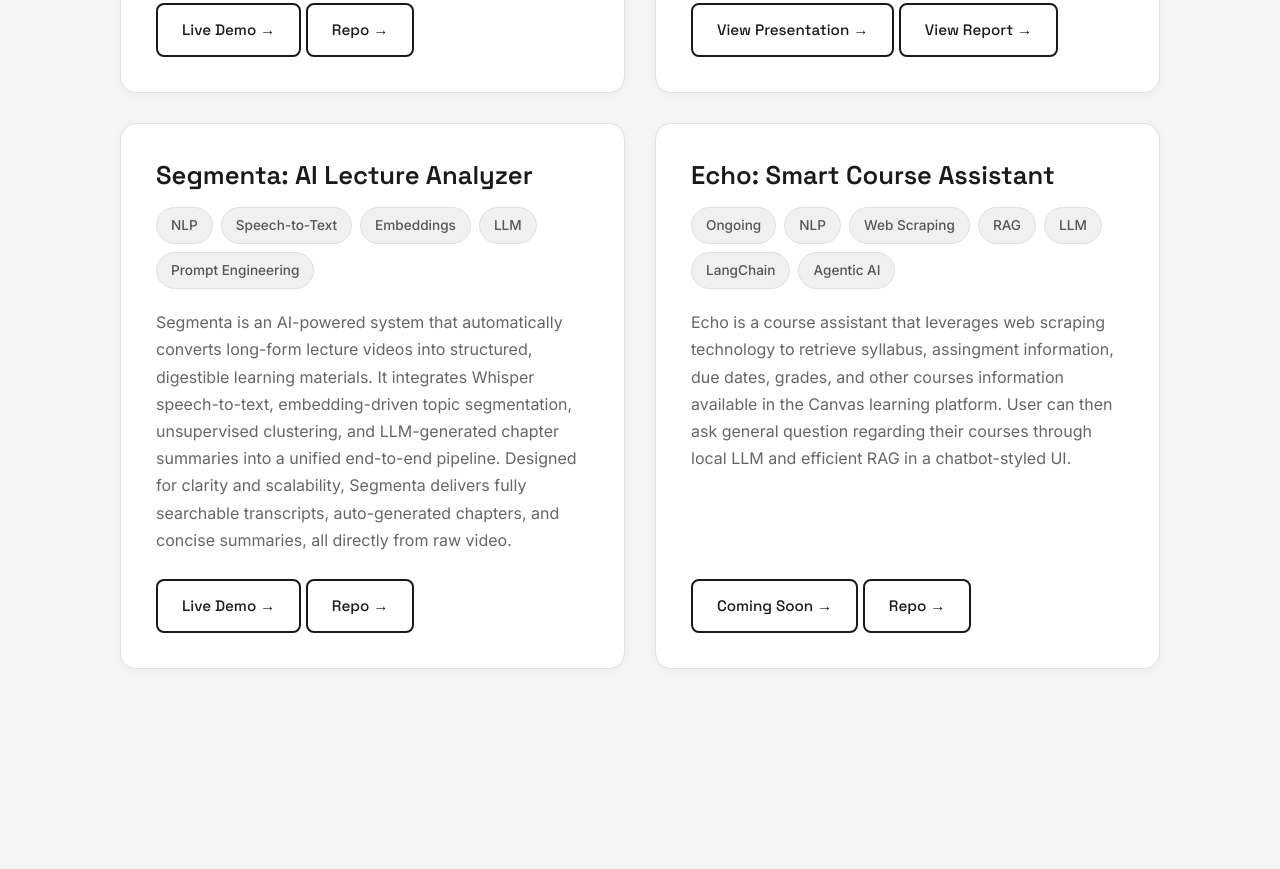
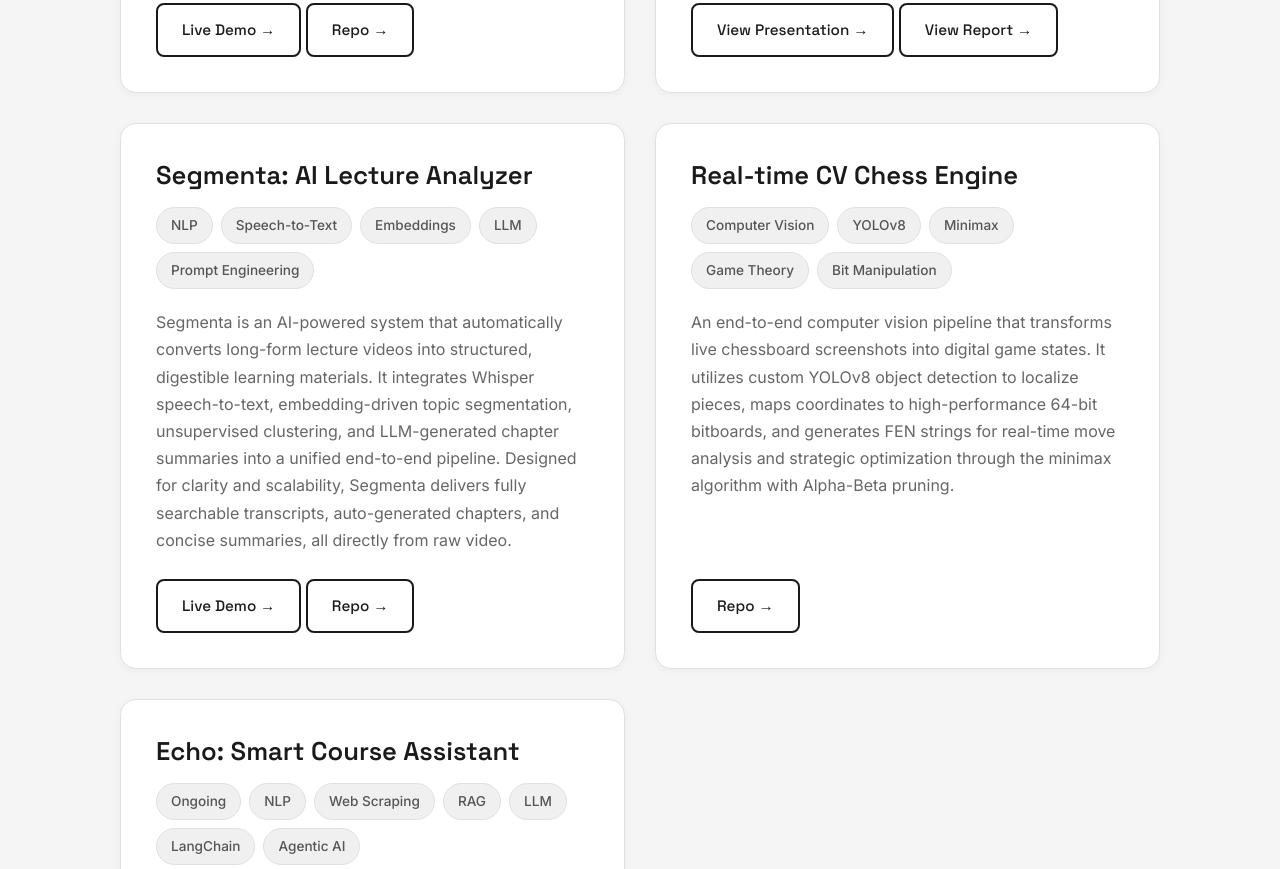
Before and after one commit to Christopher-Kusmana/portfolio, a plain HTML site: page projects.html in a window 1280 px wide. Shown: the part 757-1626 px from the top of the page. Before the commit the page ends 1506 px from the top, so only its background shows below. Drawn offline with Linux system fonts and the light colour scheme.

Commit message:
chess enginer solver project

```diff
--- a/projects.html
+++ b/projects.html
@@ -418,8 +418,6 @@
         </div>
       </div>
 
-      <!-- Add more project cards here following the same structure -->
-
       <div class="project-card">
         <div class="project-header">
           <h3 class="project-title">Oasis: AI-Driven Chronic Disease Management Strategy</h3>
@@ -432,7 +430,7 @@
 
         <p class="project-desc">
           First place winner of Google Health Business Case Competition. Focused on improving chronic disease management through personalized, AI-assisted
-            interventions. Our team conducted a full competitive analysis and proposed “Oasis”, a recommendation
+          interventions. Our team conducted a full competitive analysis and proposed "Oasis", a recommendation
           system integrating EMR data, behavioral ML models, and just-in-time interventions to support patient
           adherence and long-term health outcomes.
         </p>
@@ -482,13 +480,37 @@
              Repo →
           </a>
         </div>
-
-
-
-
       </div>
 
+      <div class="project-card">
+        <div class="project-header">
+          <h3 class="project-title">Real-time CV Chess Engine</h3>
+          <div class="tag-row">
+            <span class="tag">Computer Vision</span>
+            <span class="tag">YOLOv8</span>
+            <span class="tag">Minimax</span>
+            <span class="tag">Game Theory</span>
+            <span class="tag">Bit Manipulation</span>
+          </div>
+        </div>
 
+        <p class="project-desc">
+          An end-to-end computer vision pipeline that transforms live
+          chessboard screenshots into digital game states. It utilizes custom YOLOv8
+          object detection to localize pieces, maps coordinates to high-performance
+          64-bit bitboards, and generates FEN strings for real-time move analysis
+          and strategic optimization through the minimax algorithm with Alpha-Beta pruning.
+        </p>
+
+        <div class="project-buttons">
+          <a class="btn-outline"
+             href="https://github.com/Christopher-Kusmana/Chess-Solver"
+             target="_blank"
+             rel="noopener noreferrer">
+             Repo →
+          </a>
+        </div>
+      </div>
 
       <div class="project-card">
         <div class="project-header">
@@ -525,12 +547,8 @@
              Repo →
           </a>
         </div>
+      </div>
 
-
-
-
-  </div>
-  </div>
     </div>
   </div>
 
```
Lines whose indentation alone changed are shown as unchanged.
